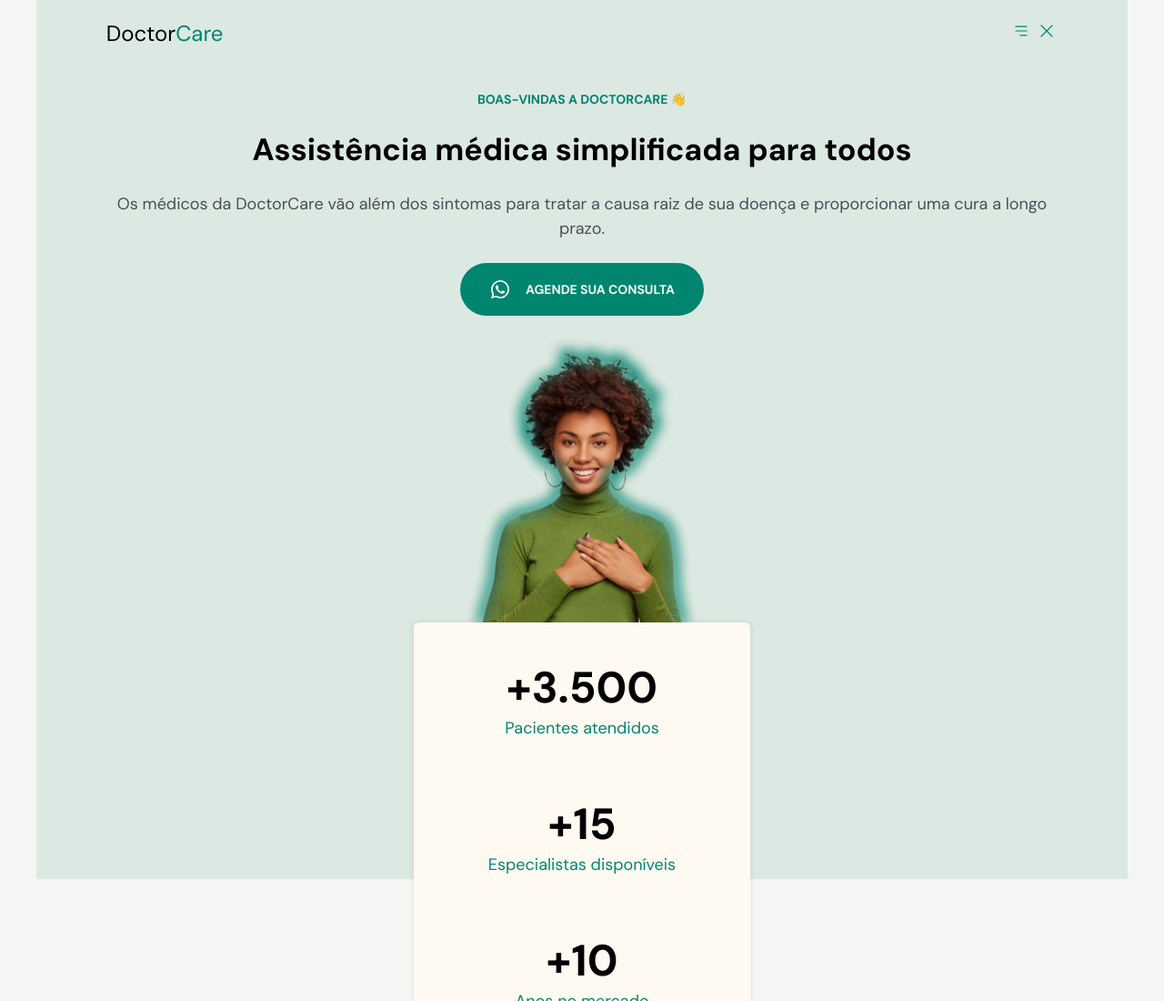
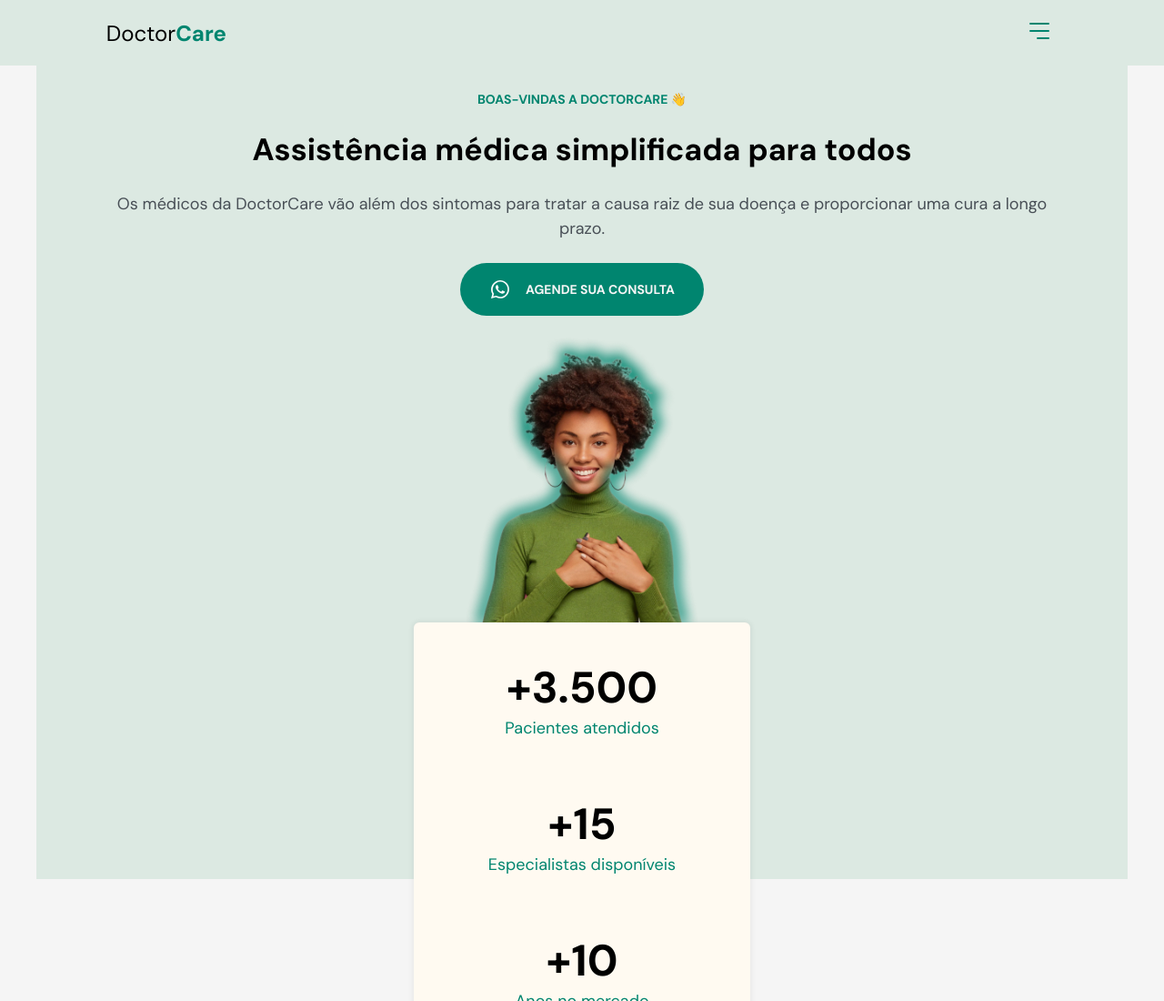
Before and after one commit to patricks-js/DoctorCare, a website: page index.html in a window 1280 px wide. Shown: the top 1100 px of the page at 91% size. Drawn offline with Linux system fonts and the light colour scheme.

Commit message:
header btns menu

```diff
--- a/index.html
+++ b/index.html
@@ -13,6 +13,8 @@
       rel="stylesheet"
     />
     <link rel="stylesheet" href="./src/css/style.css" />
+    <!-- js -->
+    <script src="/src/main.js" defer></script>
   </head>
   <body>
     <header id="header">
@@ -24,12 +26,12 @@
           <img
             src="/src/assets/icons/green/open-menu.svg"
             alt="Botão para abrir o menu"
-            class="icon"
+            class="icon open"
           />
           <img
             src="/src/assets/icons/green/close-menu.svg"
             alt="Botão para fechar o menu"
-            class="icon"
+            class="icon close"
           />
         </div>
       </div>
--- a/src/main.js
+++ b/src/main.js
@@ -0,0 +1,32 @@
+// Background header variables
+const header = document.querySelector("#header");
+const headerHeight = header.offsetHeight;
+
+// Menu variables
+const buttonMenu = document.querySelectorAll("#header .menu-btn img");
+const containerMenu = document.querySelector("#header .menu-btn");
+
+const openButton = buttonMenu[0];
+const closeButton = buttonMenu[1];
+
+// Background header
+window.addEventListener("scroll", () => {
+  if (window.scrollY > headerHeight) {
+    header.classList.add("background");
+    header.classList.add("shadow");
+    openButton.setAttribute("src", `/src/assets/icons/light/open-menu.svg`);
+    closeButton.setAttribute("src", `/src/assets/icons/light/close-menu.svg`);
+  } else {
+    header.classList.remove("background");
+    header.classList.remove("shadow");
+    openButton.setAttribute("src", `/src/assets/icons/green/open-menu.svg`);
+    closeButton.setAttribute("src", `/src/assets/icons/green/close-menu.svg`);
+  }
+});
+
+// Menu
+buttonMenu.forEach((img) => {
+  img.addEventListener("click", () => {
+    containerMenu.classList.toggle("show");
+  });
+});
--- a/src/sass/common.scss
+++ b/src/sass/common.scss
@@ -79,6 +79,7 @@ img {
 
 .icon {
   width: 2.4rem;
+  cursor: pointer;
 }
 
 .margin-inline {
--- a/src/sass/main.scss
+++ b/src/sass/main.scss
@@ -1,14 +1,14 @@
 #header {
   width: 100%;
   height: 7.2rem;
+  background-color: $brand-green-light;
+  transition: background 0.3s;
+
   position: fixed;
   top: 0;
   left: 0;
   z-index: 2;
-
-  &.background {
-    background-color: $brand-green;
-  }
+  overflow: hidden;
   .container {
     display: flex;
     align-items: center;
@@ -18,6 +18,44 @@
       font-size: 2.4rem;
       span {
         color: $brand-green;
+        font-weight: 700;
+      }
+    }
+    .menu-btn {
+      position: relative;
+      .icon {
+        width: 4rem;
+      }
+      .close {
+        position: absolute;
+        right: 0;
+        transform: translateY(-5rem);
+        transition: all 0.3s;
+      }
+      .open {
+        visibility: visible;
+        opacity: 1;
+        transition: all 0.3s;
+      }
+      &.show {
+        .close {
+          transform: translateY(0);
+        }
+        .open {
+          visibility: hidden;
+          opacity: 0;
+        }
+      }
+    }
+  }
+  &.background {
+    background-color: $brand-green;
+    .container {
+      .logo a {
+        color: $white;
+        span {
+          color: $white;
+        }
       }
     }
   }
```
Also changed, not shown: src/css/style.css, 1 other file.
